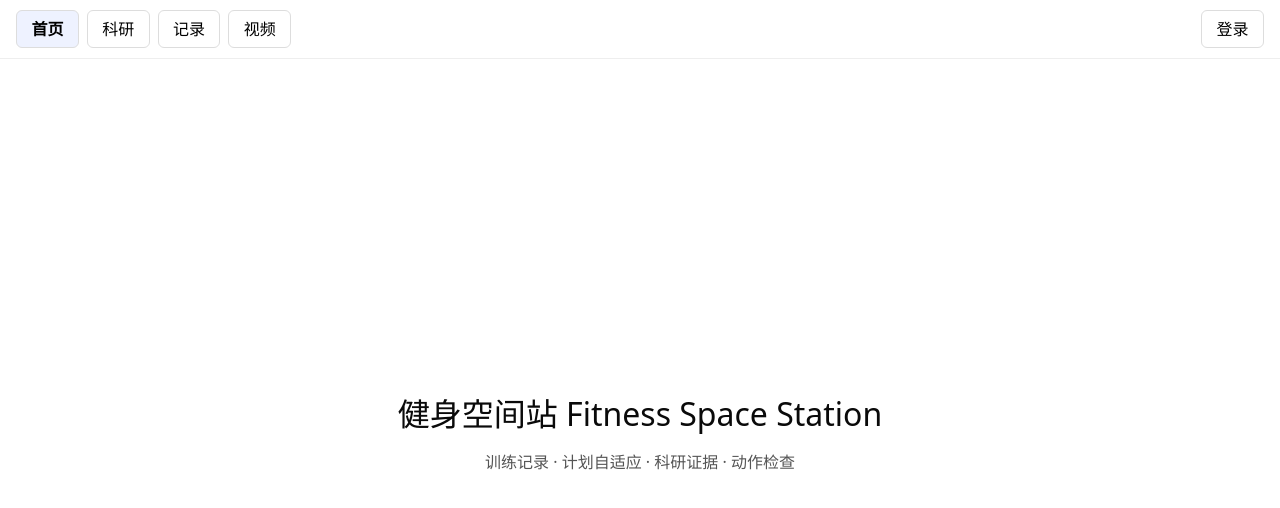
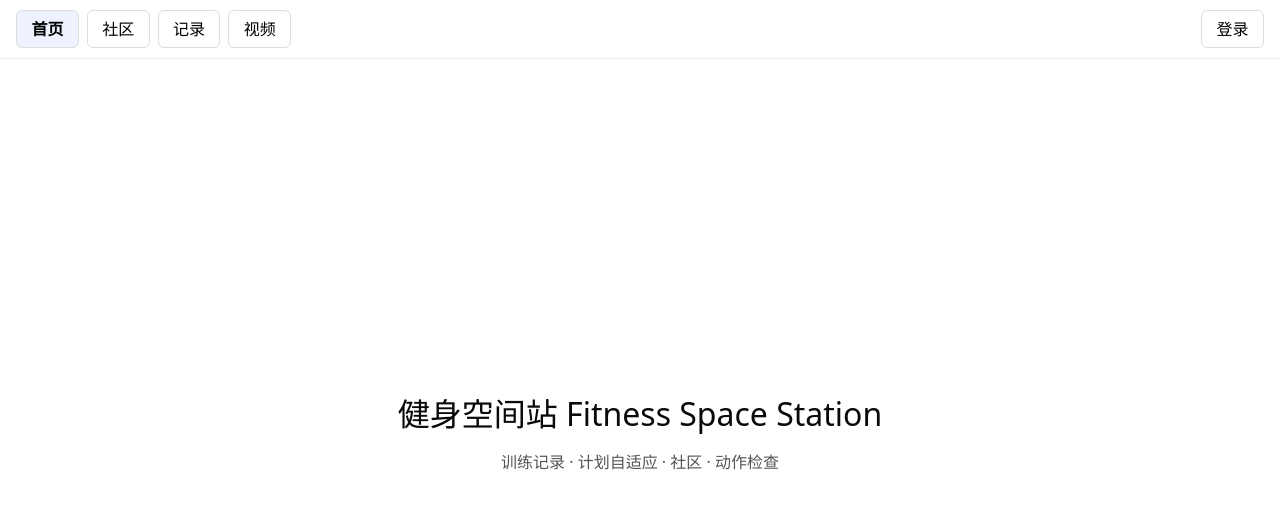
Before and after one commit to pigbig-king/fitness-space-station, a React (Vite) app in the folder apps/web/: page / in a window 1280 px wide. Shown: the top 508 px of the page. Built offline with nearby package versions, Linux system fonts and the light colour scheme.

Commit message:
feat: rename evidence section to community

```diff
--- a/apps/web/src/App.tsx
+++ b/apps/web/src/App.tsx
@@ -43,7 +43,7 @@ function Home() {
     >
       <h1 style={{ margin: 0, fontSize: '2rem' }}>健身空间站 Fitness Space Station</h1>
       <p style={{ margin: 0, color: '#555' }}>
-        训练记录 · 计划自适应 · 科研证据 · 动作检查
+        训练记录 · 计划自适应 · 社区 · 动作检查
       </p>
     </main>
   )
@@ -78,7 +78,7 @@ function MainApp() {
           首页
         </button>
         <Link to="/articles" style={navStyle(false)}>
-          科研
+          社区
         </Link>
         <button type="button" onClick={() => setPage('log')} style={navStyle(page === 'log')}>
           记录
--- a/apps/web/src/pages/ArticlesPage.tsx
+++ b/apps/web/src/pages/ArticlesPage.tsx
@@ -32,7 +32,7 @@ export default function ArticlesPage() {
           </Link>
         </div>
       </div>
-      <h1 className="mb-4 text-2xl font-semibold">科研证据</h1>
+      <h1 className="mb-4 text-2xl font-semibold">社区</h1>
 
       {query.isLoading && <p className="text-muted-foreground">加载中…</p>}
       {query.isError && <p className="text-destructive">加载失败，请确认后端已启动</p>}
```
